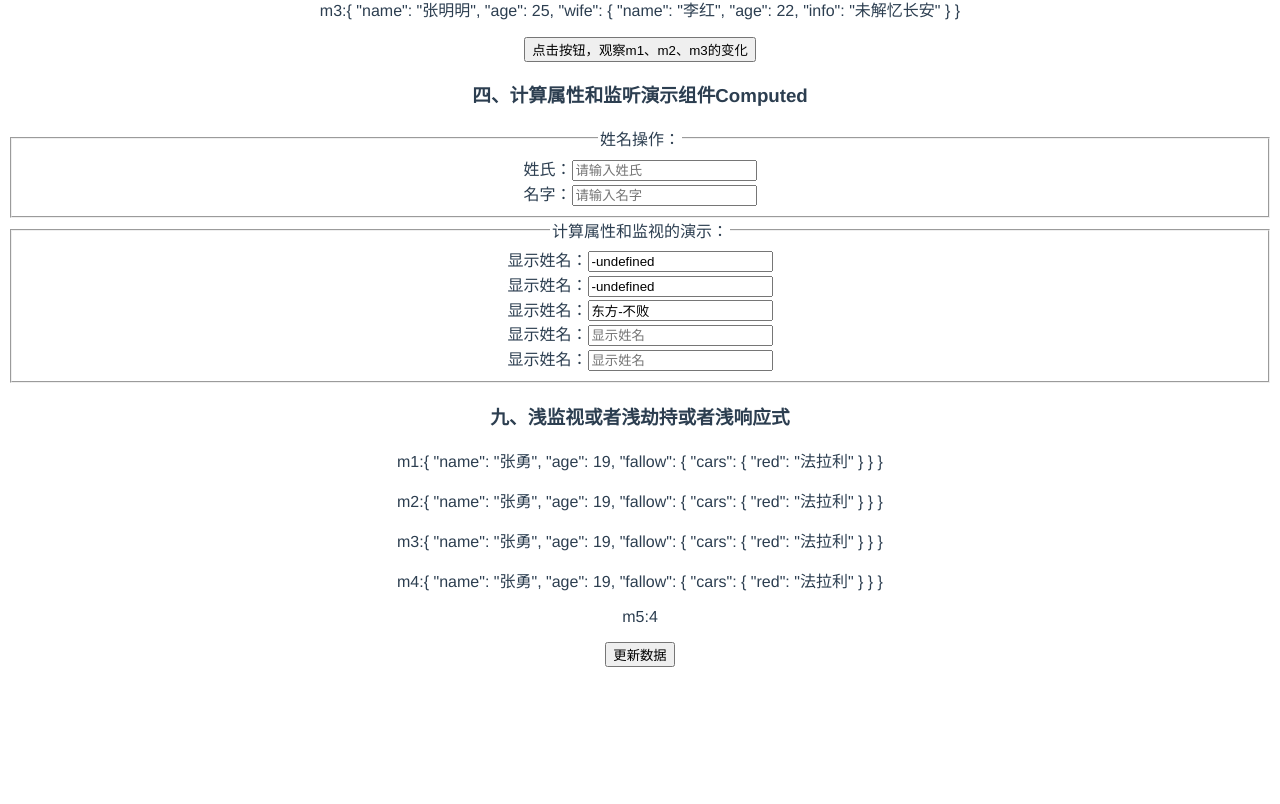
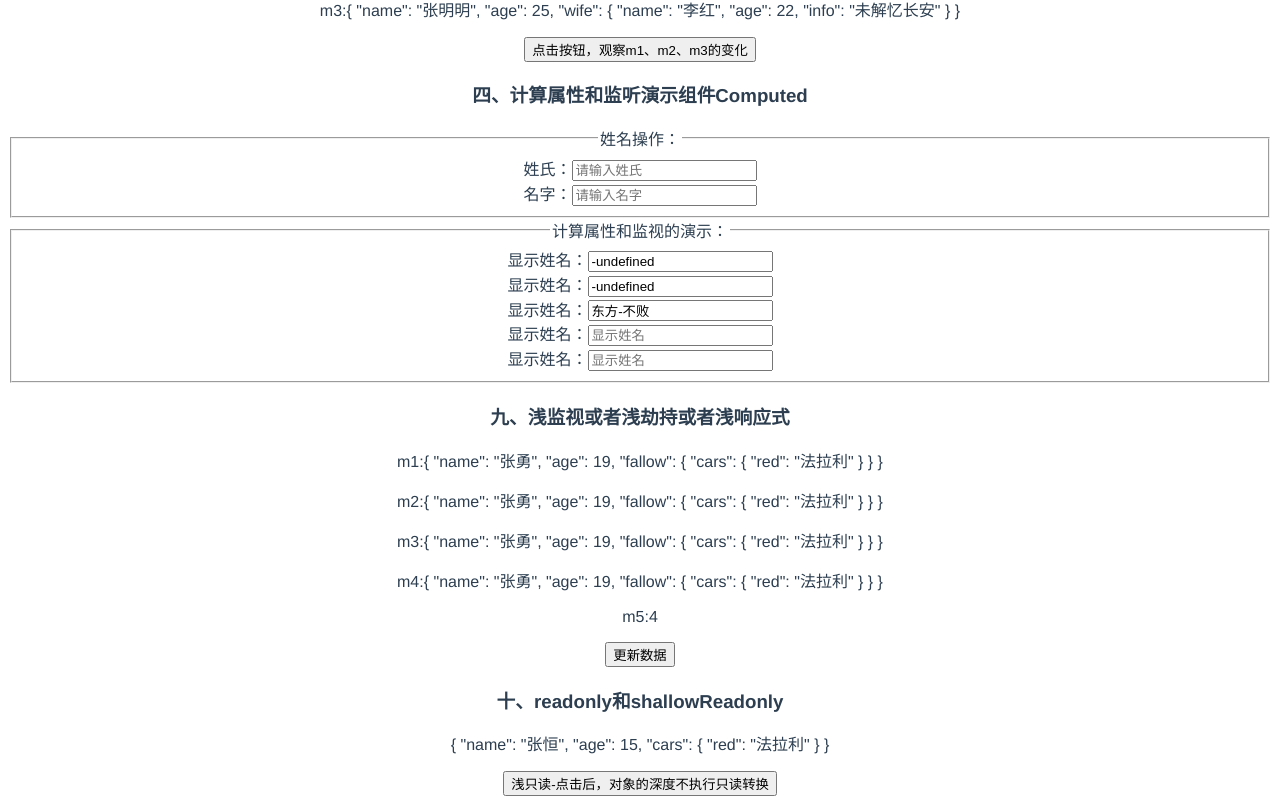
Before and after one commit to bcygsws/vue3_learn, a Vue app: page /#/ in a window 1280 px wide. Shown: the part 1368-2172 px from the top of the page. Before the commit the page ends 2043 px from the top, so only its background shows below. Built offline with nearby package versions, Linux system fonts and the light colour scheme.

Commit message:
:memo: readonly和shallowReadonly

```diff
--- /dev/null
+++ b/src/components/readonly/ReadOnlyProperty.vue
@@ -0,0 +1,50 @@
+<template>
+  <h3>十、readonly和shallowReadonly</h3>
+  <p>{{ user2 }}</p>
+  <button @click="changeUser">浅只读-点击后，对象的深度不执行只读转换</button>
+</template>
+<script lang="ts">
+import { defineComponent, reactive, readonly, shallowReadonly } from 'vue';
+export default defineComponent({
+  name: 'ReadOnlyProperty',
+  setup() {
+    const user = reactive({
+      name: '张恒',
+      age: 15,
+      cars: {
+        red: '法拉利'
+      }
+    });
+    // 1.深只读，嵌套对象的所有层级的属性都是只读的，不能更改
+    const user1 = readonly(user);
+    // user1.name += '==';// error: Cannot assign to 'name' because it is a read-only property.
+    // user1.cars.red = '劳斯莱斯';// error: Cannot assign to 'red' because it is a read-only property.
+    // 2.浅只读：对象自身的property只读，但是不对嵌套对象的深度进行只读转换
+    const user2 = shallowReadonly(user);
+    function changeUser() {
+      // name是user对象自身的property,是只读的，不能更改
+      // user2.name += '==';
+      // 浅只读不对嵌套对象的深度进行只读转换，换言之；在shallowReadonly中，嵌套的深度是可读可写的
+      user2.cars.red += '666';
+    }
+    return {
+      user1,
+      user2,
+      changeUser
+    };
+  }
+});
+/**
+ *
+ * readonly：深只读
+ *  返回一个对象（响应式或村对象）或ref,并返回原始代理的只读代理
+ *
+ * shallowReadonly:浅只读
+ * 创建一个代理，其自身的property只读(嵌套对象的最外层属性)，对其他内层的属性不执行只读的转换
+ * （和shallowReactive功能相反）
+ *
+ *
+ *
+ *
+ */
+</script>
--- a/src/views/Home.vue
+++ b/src/views/Home.vue
@@ -12,6 +12,8 @@
   <Computed></Computed>
   <!-- 浅劫持 -->
   <ShallowReactive></ShallowReactive>
+  <!-- 只读和浅只读 -->
+  <ReadOnlyProperty></ReadOnlyProperty>
 </template>
 
 <script lang="ts">
@@ -24,6 +26,8 @@ import Fat from '../components/update/Fat.vue';
 // 计算属性和监听
 import Computed from '../components/computed/Computed.vue';
 import ShallowReactive from '../components/shallow_reactive/ShallowReactive.vue';
+// 只读和浅只读
+import ReadOnlyProperty from '../components/readonly/ReadOnlyProperty.vue';
 import { defineComponent } from 'vue';
 // 暴露出一个定义好的组件
 export default defineComponent({
@@ -36,7 +40,8 @@ export default defineComponent({
     Update,
     Fat,
     Computed,
-    ShallowReactive
+    ShallowReactive,
+    ReadOnlyProperty
   },
   // setup相当于一个回调函数，里面返回的任何对象，对象的属性和方法，在模板中可以直接使用
   setup() {
```
